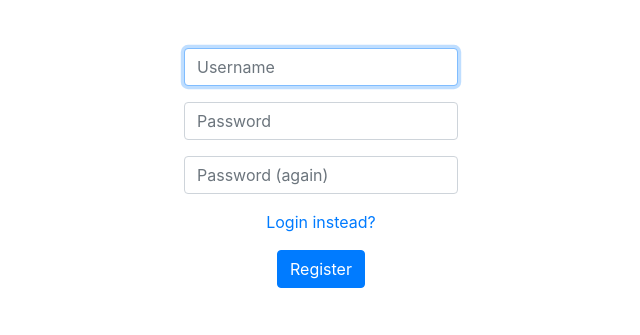
After one commit to 0MuhammadTaha0/ChatApp, a Flask app: template templates/register.html in a window 1280 px wide. The commit adds this page. Shown: the top 335 px of the page, without its empty margins (319-959 px from the left). Run offline with Flask 3, Linux system fonts and the light colour scheme; the template is opened without the code that fills it, so the values that code supplies are empty; some libraries are stand-ins or nearby versions.

Commit message:
Registration, login and logout feature implemented

```diff
--- a/app.py
+++ b/app.py
@@ -13,7 +13,7 @@ app.config["SESSION_TYPE"] = "filesystem"
 Session(app)
 
 # Configure CS50 Library to use SQLite database
-db = SQL("sqlite:///finance.db")
+db = SQL("sqlite:///chatapp.db")
 
 
 @app.after_request
@@ -23,3 +23,90 @@ def after_request(response):
     response.headers["Expires"] = 0
     response.headers["Pragma"] = "no-cache"
     return response
+
+
+@app.route('/')
+@login_required
+def index():
+    return render_template("index.html")
+
+@app.route("/register", methods=["GET", "POST"])
+def register():
+    if request.method == "POST":
+        if not request.form.get("username") or not request.form.get("password") or not request.form.get("confirmation"):
+            flash("Please Enter All Fields")
+            return render_template("register.html")
+
+        if not (request.form.get("password") == request.form.get("confirmation")):
+            flash("Password fields do not match!")
+            return render_template("register.html")
+
+        username = db.execute("SELECT username FROM users WHERE username = ?",
+                              request.form.get("username"))
+        if username:
+            flash("Username already exists!")
+            return render_template("register.html")
+
+        username = request.form.get("username")
+        password = generate_password_hash(request.form.get("password"))
+
+        db.execute("INSERT INTO users (username, hash) VALUES (?, ?)", username, password)
+
+        user_id = db.execute("SELECT id FROM users WHERE username = ?",
+                             request.form.get("username"))[0]["id"]
+        session["user_id"] = user_id
+        return redirect("/")
+    else:
+        return render_template("register.html")
+
+
+@app.route("/login", methods=["GET", "POST"])
+def login():
+    """Log user in"""
+
+    # Forget any user_id
+    session.clear()
+
+    # User reached route via POST (as by submitting a form via POST)
+    if request.method == "POST":
+        # Ensure username was submitted
+        if not request.form.get("username"):
+            flash("Must provide username.")
+            return render_template("login.html")
+
+        # Ensure password was submitted
+        elif not request.form.get("password"):
+            flash("Must provide password.")
+            return render_template("login.html")
+
+        # Query database for username
+        rows = db.execute(
+            "SELECT * FROM users WHERE username = ?", request.form.get("username")
+        )
+
+        # Ensure username exists and password is correct
+        if len(rows) != 1 or not check_password_hash(
+            rows[0]["hash"], request.form.get("password")
+        ):
+            flash("invalid username and/or password")
+            return render_template("login.html")
+
+        # Remember which user has logged in
+        session["user_id"] = rows[0]["id"]
+
+        # Redirect user to home page
+        return redirect("/")
+
+    # User reached route via GET (as by clicking a link or via redirect)
+    else:
+        return render_template("login.html")
+
+@app.route("/logout")
+def logout():
+    """Log user out"""
+
+    # Forget any user_id
+    session.clear()
+
+    # Redirect user to login form
+    return redirect("/")
--- a/templates/layout.html
+++ b/templates/layout.html
@@ -12,7 +12,14 @@
     <title>ChatApp: {% block title %}{% endblock %}</title>
   </head>
   <body>
-    <main>
+    {% if get_flashed_messages() %}
+            <header>
+                <div class="alert alert-primary mb-0 text-center" role="alert">
+                    {{ get_flashed_messages() | join(" ") }}
+                </div>
+            </header>
+    {% endif %}
+    <main class="container py-5 text-center">
       {% block main %}{% endblock %}
     </main>
     <!-- Bootstrap JS -->
--- /dev/null
+++ b/templates/register.html
@@ -0,0 +1,23 @@
+{% extends "layout.html" %}
+
+{% block title %}
+    Register
+{% endblock %}
+
+{% block main %}
+    <form action="/register" method="post">
+        <div class="mb-3">
+            <input autocomplete="off" autofocus class="form-control mx-auto w-auto" required name="username" placeholder="Username" type="text">
+        </div>
+        <div class="mb-3">
+            <input autocomplete="new-password" class="form-control mx-auto w-auto" required name="password" placeholder="Password" type="password">
+        </div>
+        <div class="mb-3">
+            <input autocomplete="new-password" class="form-control mx-auto w-auto" required name="confirmation" placeholder="Password (again)" type="password">
+        </div>
+        <div class="mb-3">
+            <a href="/login">Login instead?</a>
+        </div>
+        <button class="btn btn-primary" type="submit">Register</button>
+    </form>
+{% endblock %}
```
Also changed, not shown: templates/index.html (added, +11 -0 lines), templates/login.html (+20 -0 lines), chatapp.db (added), 2 other files.
